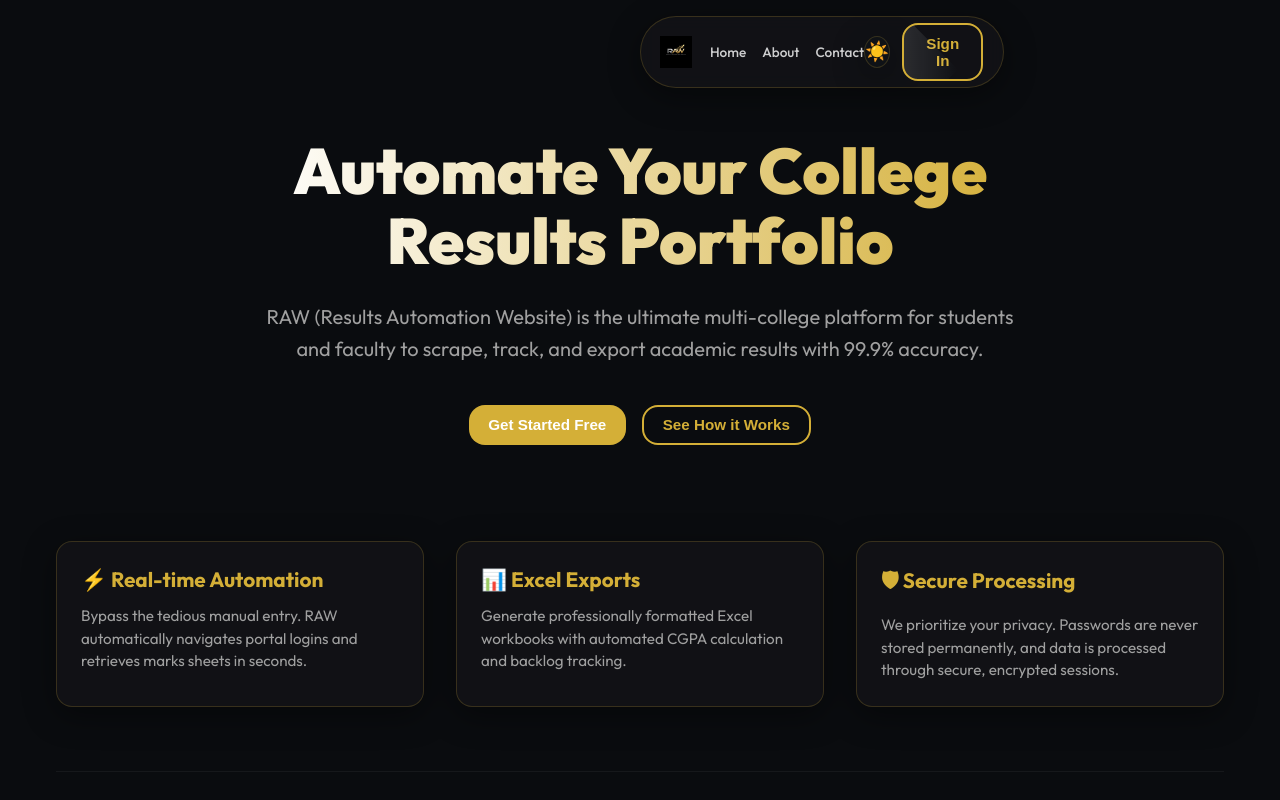
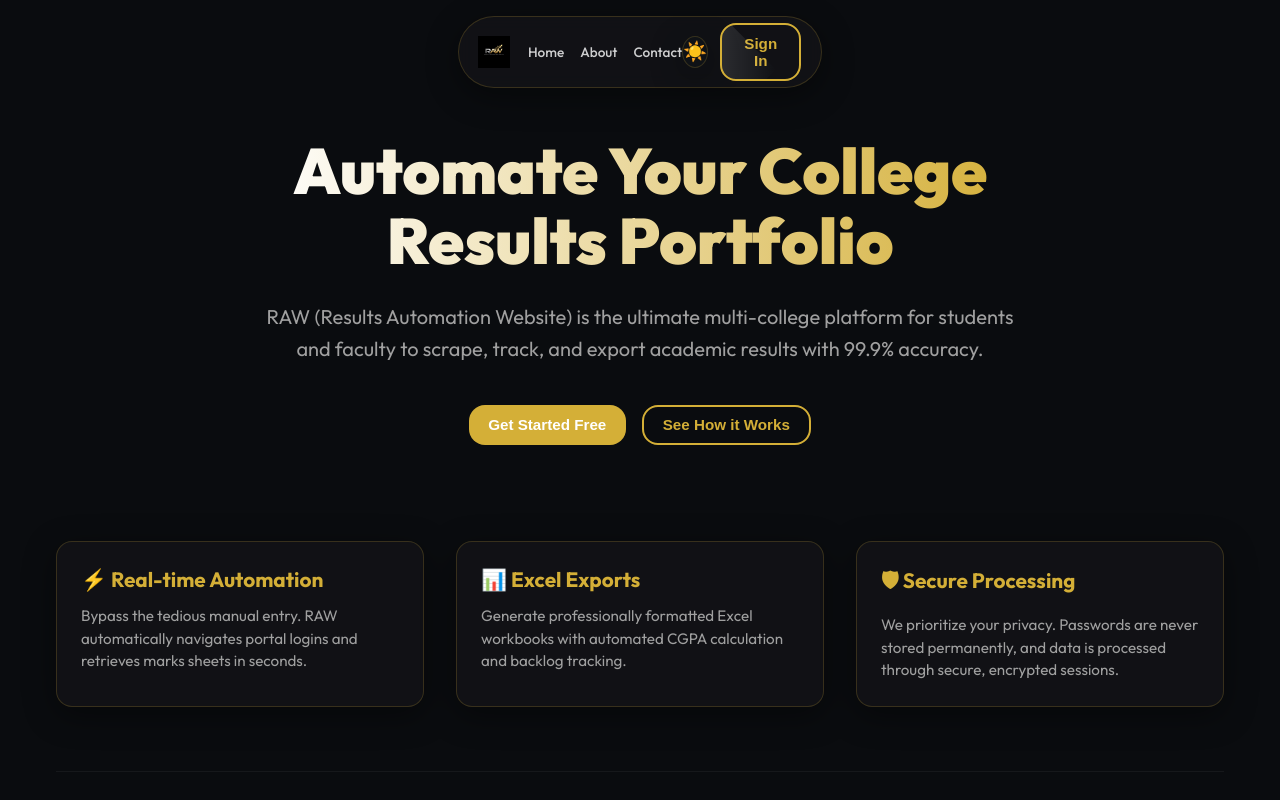
Before and after one commit to yvsns-hub/RAW, a website: page public/index.html in a window 1280 px wide. Shown: the top 800 px of the page. Drawn offline with nearby package versions, Linux system fonts and the light colour scheme; no server answers.

Commit message:
fix: perfectly center main nav pill across all devices avoiding scale animation collision

```diff
--- a/public/style.css
+++ b/public/style.css
@@ -338,9 +338,10 @@ label {
 #nav {
   position: fixed;
   top: 1rem;
-  left: 50%;
-  transform: translateX(-50%);
-  margin: 0;
+  left: 0;
+  right: 0;
+  margin: 0 auto;
+  width: max-content;
   padding: 0.4rem 1.2rem;
   z-index: 1000;
   border-radius: 50px;
```
